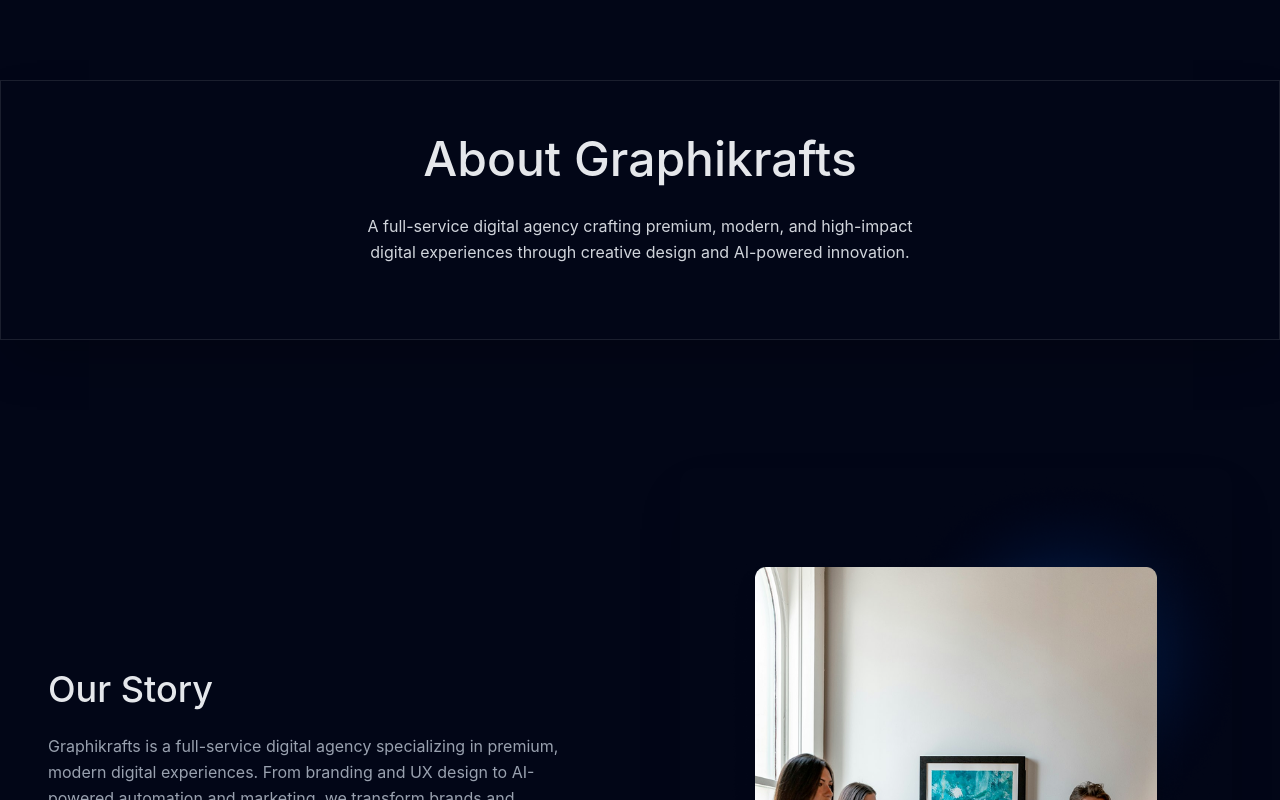
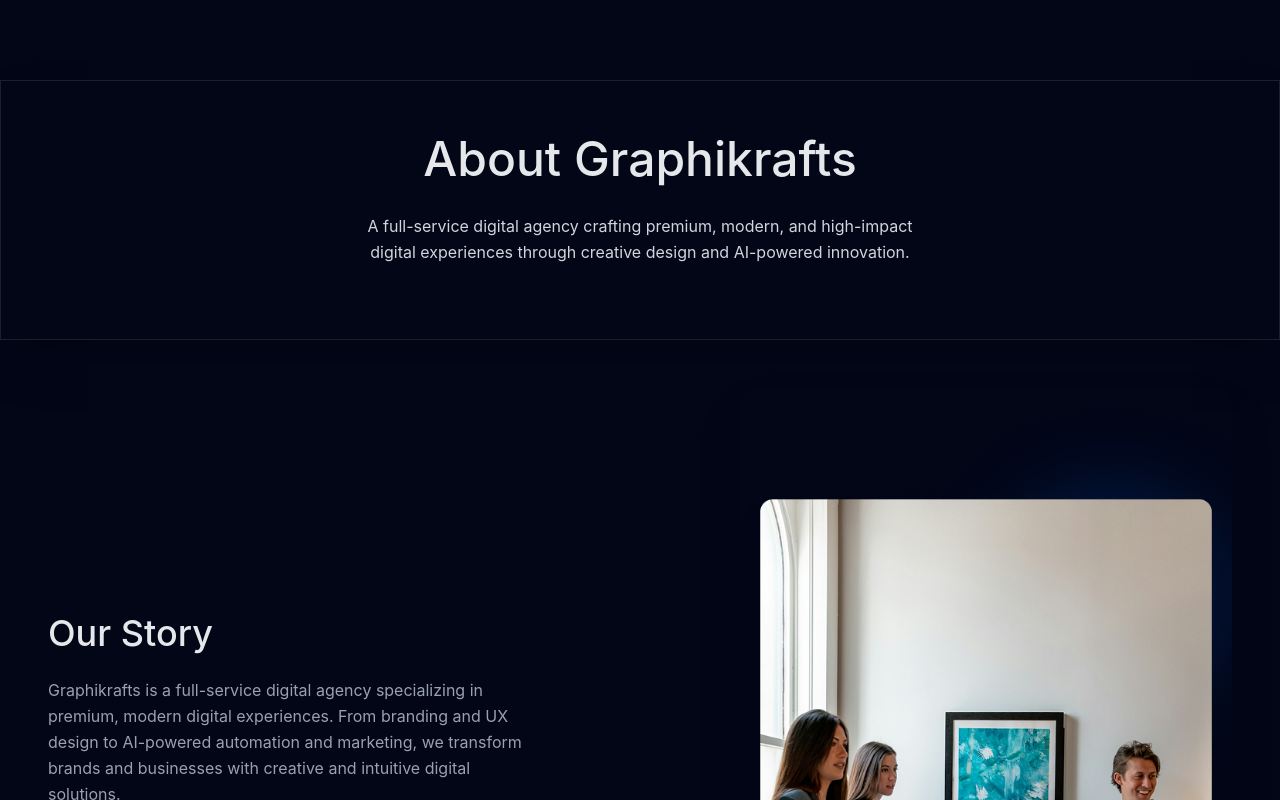
Before and after one commit to sathish6502/Digital-Market, a React (Vite) app: page / in a window 1280 px wide. Shown: the top 800 px of the page. Built offline with nearby package versions, Linux system fonts and the light colour scheme.

Commit message:
Story section update

```diff
--- a/src/Components/About/Story.jsx
+++ b/src/Components/About/Story.jsx
@@ -4,7 +4,7 @@
   return (
     <section className="w-full bg-[#020617] text-white  px-4 sm:px-8 md:px-12 py-10 sm:py-12">
 
-      <div className="max-w-7xl mx-auto grid md:grid-cols-2 gap-8 sm:gap-12 md:gap-20 items-center">
+      <div className="max-w-7xl mx-auto grid md:grid-cols-2 gap-8 sm:gap-12 md:gap-50 items-center -mt-20">
 
         {/* LEFT CONTENT */}
         <div className="space-y-6 sm:space-y-6 max-w-xl ">
@@ -42,7 +42,7 @@
             <img
               src={OurTeamImage}
               alt="Team discussion"
-              className="w-[950px] h-[800px] object-cover"
+              className="w-[950px] h-[900px] object-cover"
             />
 
           </div>
```
